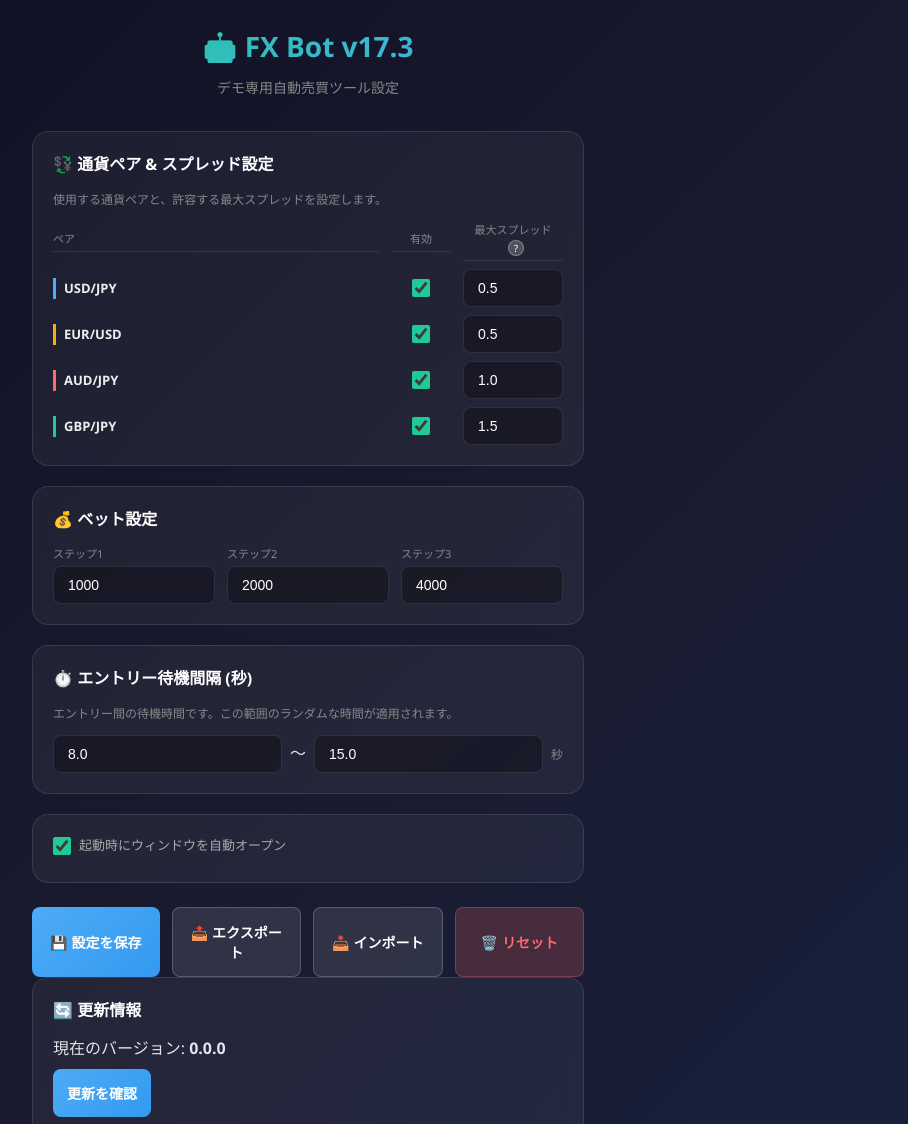
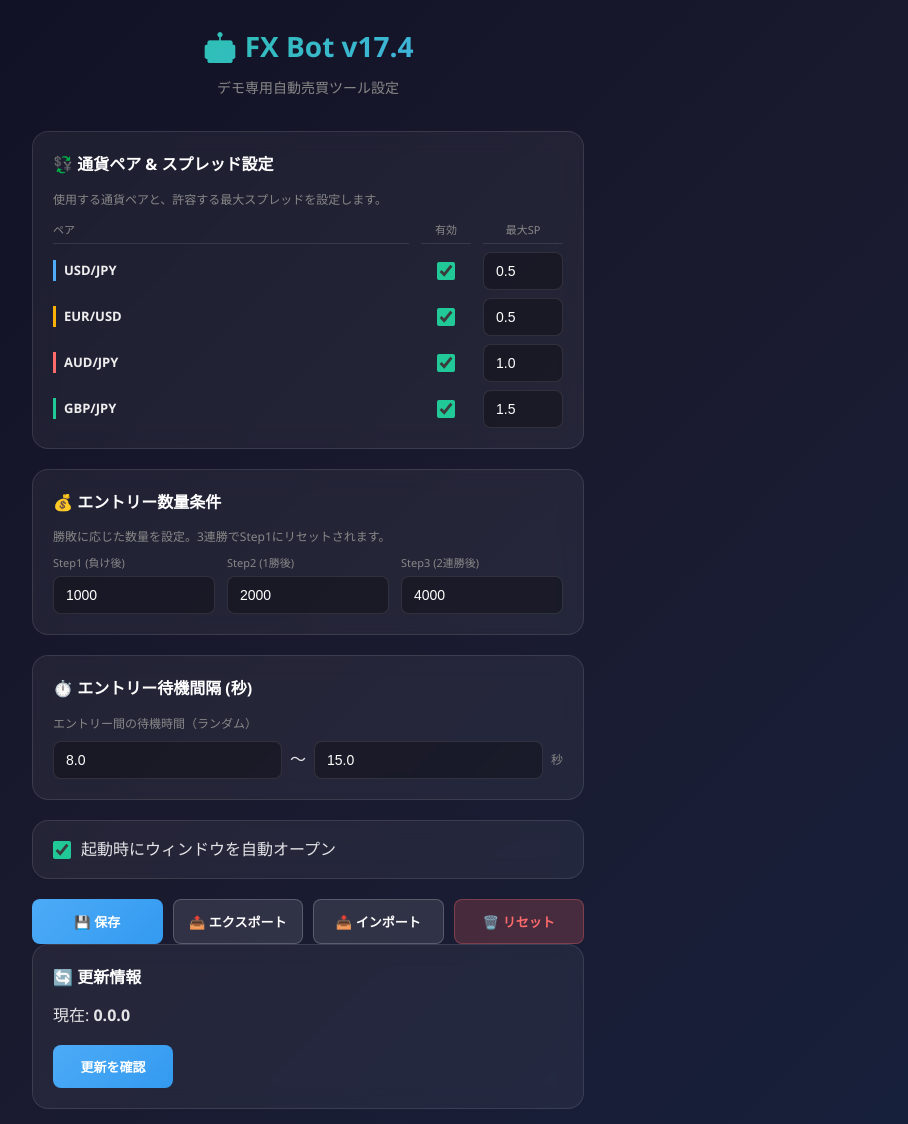
Before and after one commit to yamaga101/fx-bot-chrome-extension, a browser extension: page src/options/options.html in a window 1280 px wide. Shown: the top 1124 px of the page, without its empty margins (332-1240 px from the left). Drawn offline with Linux system fonts and the light colour scheme.

Commit message:
Feat: パネル表示改善（S/L分離・SP現在値/設定値）、設定画面ボタン統一、更新確認後ダウンロードリンク (v17.4.0)

```diff
--- a/src/options/options.css
+++ b/src/options/options.css
@@ -1,5 +1,5 @@
 /* ========================================================================
-   FX Bot v17.3 - オプションページスタイル
+   FX Bot v17.4 - オプションページスタイル
    ======================================================================== */
 
 * {
@@ -65,17 +65,22 @@ header h1 {
     gap: 8px;
 }
 
-/* 通貨ペアグリッド */
-.pair-grid {
-    display: grid;
-    grid-template-columns: repeat(2, 1fr);
-    gap: 12px;
+/* チェックボックスカード */
+.checkbox-card {
+    padding: 16px 20px;
 }
 
-/* グリッドレイアウト（通貨ペア & スプレッド） */
+.checkbox-card label {
+    display: flex;
+    align-items: center;
+    gap: 10px;
+    cursor: pointer;
+}
+
+/* グリッドレイアウト */
 .pair-grid-layout {
     display: grid;
-    grid-template-columns: 1fr 60px 100px;
+    grid-template-columns: 1fr 50px 80px;
     gap: 8px 12px;
     align-items: center;
     margin-top: 12px;
@@ -120,21 +125,27 @@ header h1 {
     gap: 12px;
 }
 
-/* フォーム */
-.form-group {
-    margin-bottom: 16px;
+/* インターバル行 */
+.interval-row {
+    display: flex;
+    gap: 8px;
+    align-items: center;
+    margin-top: 8px;
 }
 
-.form-group label {
-    display: block;
-    font-size: 13px;
-    color: #aaa;
-    margin-bottom: 6px;
+.interval-row input {
+    width: 80px;
 }
 
+.interval-row .unit {
+    font-size: 12px;
+    color: #888;
+}
+
+/* フォーム */
 input[type="number"] {
     width: 100%;
-    padding: 10px 14px;
+    padding: 10px 12px;
     background: rgba(0, 0, 0, 0.3);
     border: 1px solid rgba(255, 255, 255, 0.1);
     border-radius: 8px;
@@ -178,53 +189,28 @@ input[type="checkbox"] {
     font-size: 10px;
     margin-left: 6px;
     cursor: help;
-    position: relative;
-    border: 1px solid rgba(255, 255, 255, 0.3);
-}
-
-.tooltip-icon:hover {
-    background: #4dabf7;
-    border-color: #4dabf7;
-}
-
-.tooltip-icon:hover::after {
-    content: attr(title);
-    position: absolute;
-    bottom: 100%;
-    left: 50%;
-    transform: translateX(-50%);
-    background: #111;
-    color: #fff;
-    padding: 6px 10px;
-    border-radius: 4px;
-    font-size: 11px;
-    white-space: nowrap;
-    z-index: 1000;
-    margin-bottom: 8px;
-    box-shadow: 0 4px 12px rgba(0, 0, 0, 0.5);
-    border: 1px solid rgba(255, 255, 255, 0.1);
 }
 
 /* アクションボタン */
 .actions {
-    display: flex;
-    gap: 12px;
-    margin-top: 24px;
-    flex-wrap: wrap;
+    display: grid;
+    grid-template-columns: repeat(4, 1fr);
+    gap: 10px;
+    margin-top: 16px;
 }
 
 .btn {
-    flex: 1;
     display: flex;
     justify-content: center;
     align-items: center;
-    padding: 14px;
+    padding: 12px 8px;
     border: none;
     border-radius: 8px;
     font-weight: bold;
     cursor: pointer;
     transition: all 0.2s;
-    font-size: 14px;
+    font-size: 13px;
+    white-space: nowrap;
 }
 
 .btn-primary {
@@ -257,12 +243,26 @@ input[type="checkbox"] {
 }
 
 /* 更新セクション */
-.update-section #updateMessage {
+#updateStatus {
+    margin-bottom: 12px;
+}
+
+#updateMessage {
     color: #4dabf7;
     margin-top: 8px;
 }
 
-.update-section .has-update {
+#updateMessage a {
+    color: #20c997;
+    text-decoration: none;
+    font-weight: bold;
+}
+
+#updateMessage a:hover {
+    text-decoration: underline;
+}
+
+.has-update {
     color: #20c997;
     font-weight: bold;
 }
@@ -275,7 +275,7 @@ input[type="checkbox"] {
     font-family: 'Consolas', 'Monaco', monospace;
     font-size: 12px;
     color: #aaa;
-    max-height: 150px;
+    max-height: 120px;
     overflow-y: auto;
     white-space: pre-wrap;
     word-break: break-all;
@@ -284,7 +284,7 @@ input[type="checkbox"] {
 /* フッター */
 footer {
     text-align: center;
-    padding: 20px;
+    padding: 16px;
     color: #ff6b6b;
     font-size: 12px;
     background: rgba(255, 107, 107, 0.1);
@@ -298,7 +298,7 @@ footer {
     position: fixed;
     bottom: 30px;
     right: 30px;
-    padding: 16px 28px;
+    padding: 14px 24px;
     background: linear-gradient(135deg, #20c997, #12b886);
     color: #fff;
     border-radius: 12px;
--- a/src/options/options.html
+++ b/src/options/options.html
@@ -4,14 +4,14 @@
 <head>
     <meta charset="UTF-8">
     <meta name="viewport" content="width=device-width, initial-scale=1.0">
-    <title>FX Bot v17.3 - 設定</title>
+    <title>FX Bot v17.4 - 設定</title>
     <link rel="stylesheet" href="options.css">
 </head>
 
 <body>
     <div class="container">
         <header>
-            <h1>🤖 FX Bot v17.3</h1>
+            <h1>🤖 FX Bot v17.4</h1>
             <p class="subtitle">デモ専用自動売買ツール設定</p>
         </header>
 
@@ -23,13 +23,10 @@
                     <p class="desc">使用する通貨ペアと、許容する最大スプレッドを設定します。</p>
 
                     <div class="pair-grid-layout">
-                        <!-- Header -->
                         <div class="grid-header">ペア</div>
                         <div class="grid-header">有効</div>
-                        <div class="grid-header">最大スプレッド <span class="tooltip-icon"
-                                title="この値（pips/銭）より広いスプレッドではエントリーを見送ります。0.0で制限なし。">?</span></div>
+                        <div class="grid-header">最大SP</div>
 
-                        <!-- Rows -->
                         <div class="grid-row">
                             <div class="pair-label" style="border-left-color: #4dabf7;">USD/JPY</div>
                             <div class="center"><input type="checkbox" id="pair_USDJPY" checked></div>
@@ -53,21 +50,22 @@
                     </div>
                 </section>
 
-                <!-- ベット設定 -->
+                <!-- エントリー数量条件 -->
                 <section class="card">
-                    <h2>💰 ベット設定</h2>
+                    <h2>💰 エントリー数量条件</h2>
+                    <p class="desc">勝敗に応じた数量を設定。3連勝でStep1にリセットされます。</p>
                     <div class="bet-grid">
                         <div class="form-group-mini">
-                            <label>ステップ1</label>
-                            <input type="number" id="betStep1" value="1000">
+                            <label>Step1 (負け後)</label>
+                            <input type="number" id="betStep1" value="1000" step="100" min="100">
                         </div>
                         <div class="form-group-mini">
-                            <label>ステップ2</label>
-                            <input type="number" id="betStep2" value="2000">
+                            <label>Step2 (1勝後)</label>
+                            <input type="number" id="betStep2" value="2000" step="100" min="100">
                         </div>
                         <div class="form-group-mini">
-                            <label>ステップ3</label>
-                            <input type="number" id="betStep3" value="4000">
+                            <label>Step3 (2連勝後)</label>
+                            <input type="number" id="betStep3" value="4000" step="100" min="100">
                         </div>
                     </div>
                 </section>
@@ -75,42 +73,42 @@
                 <!-- タイミング設定 -->
                 <section class="card">
                     <h2>⏱️ エントリー待機間隔 (秒)</h2>
-                    <p class="desc">エントリー間の待機時間です。この範囲のランダムな時間が適用されます。</p>
-                    <div style="display: flex; gap: 8px; align-items: center; margin-top: 12px;">
-                        <input type="number" id="commonIntervalMin" value="8.0" min="1.0" max="60.0" step="0.1"
-                            placeholder="最小">
+                    <p class="desc">エントリー間の待機時間（ランダム）</p>
+                    <div class="interval-row">
+                        <input type="number" id="commonIntervalMin" value="8.0" min="1.0" max="60.0" step="0.1">
                         <span>〜</span>
-                        <input type="number" id="commonIntervalMax" value="15.0" min="1.0" max="60.0" step="0.1"
-                            placeholder="最大">
-                        <span style="font-size: 12px; color: #888;">秒</span>
+                        <input type="number" id="commonIntervalMax" value="15.0" min="1.0" max="60.0" step="0.1">
+                        <span class="unit">秒</span>
                     </div>
                 </section>
 
                 <!-- その他 -->
-                <div class="form-group checkbox-group card">
-                    <label for="autoLaunch" style="cursor: pointer; display: flex; align-items: center; width: 100%;">
+                <div class="card checkbox-card">
+                    <label for="autoLaunch">
                         <input type="checkbox" id="autoLaunch" checked>
-                        <span style="margin-left: 8px;">起動時にウィンドウを自動オープン</span>
+                        <span>起動時にウィンドウを自動オープン</span>
                     </label>
                 </div>
             </form>
 
             <!-- アクションボタン -->
             <div class="actions">
-                <button id="btnSave" class="btn btn-primary">💾 設定を保存</button>
+                <button id="btnSave" class="btn btn-primary">💾 保存</button>
                 <button id="btnExport" class="btn btn-secondary">📤 エクスポート</button>
                 <button id="btnImport" class="btn btn-secondary">📥 インポート</button>
                 <button id="btnReset" class="btn btn-danger">🗑️ リセット</button>
             </div>
 
             <!-- 更新情報 -->
-            <section class="card update-section">
+            <section class="card">
                 <h2>🔄 更新情報</h2>
                 <div id="updateStatus">
-                    <p>現在のバージョン: <strong id="currentVersion">-</strong></p>
+                    <p>現在: <strong id="currentVersion">-</strong></p>
                     <p id="updateMessage"></p>
                 </div>
-                <button id="btnCheckUpdate" class="btn btn-primary">更新を確認</button>
+                <div class="actions">
+                    <button id="btnCheckUpdate" class="btn btn-primary">更新を確認</button>
+                </div>
             </section>
 
             <!-- ログ表示 -->
```
Also changed, not shown: src/content/main-page.js (+16 -7 lines), src/content/popup-page.js (+8 -7 lines), src/options/options.js (+13 -12 lines), manifest.json.
